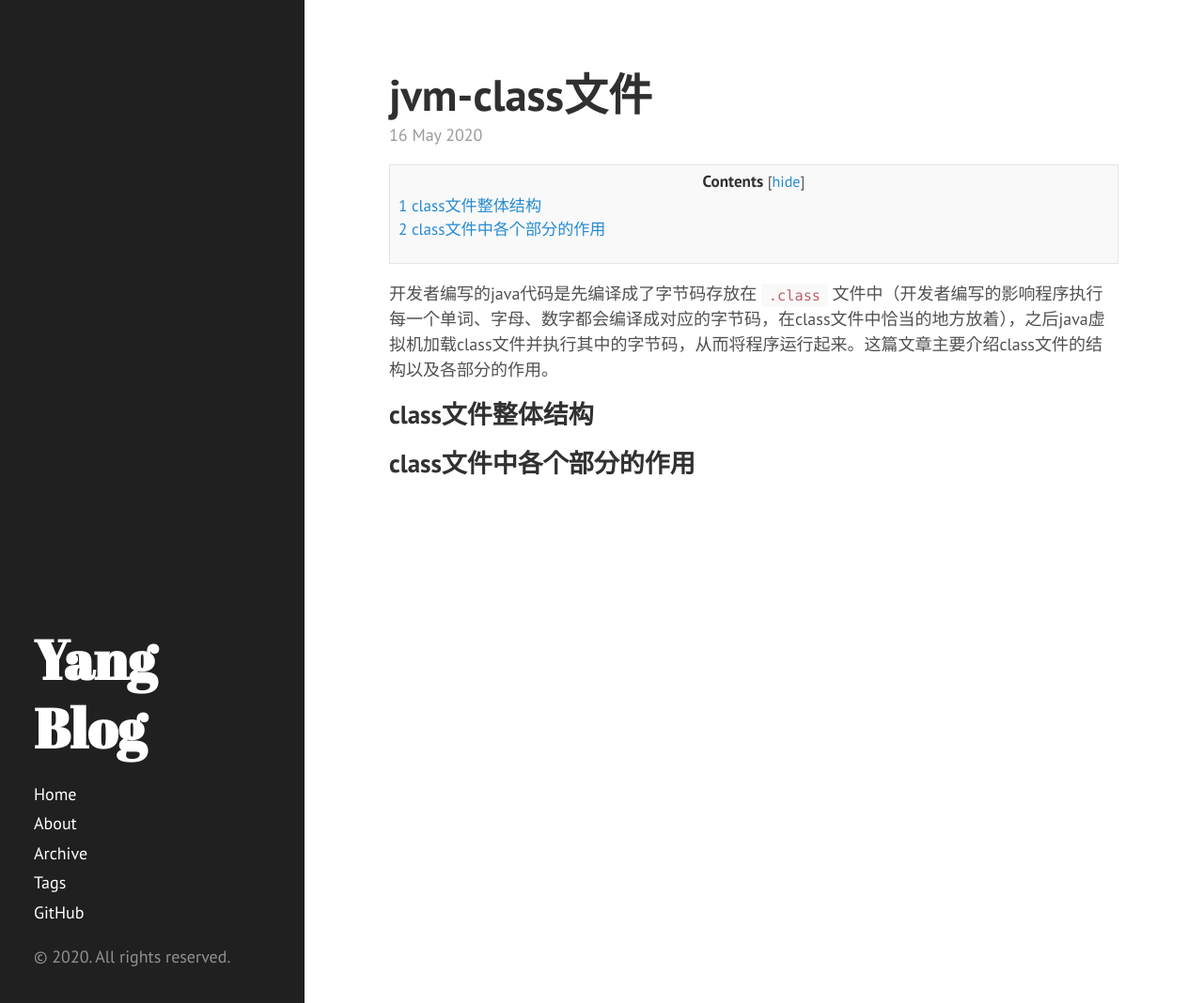
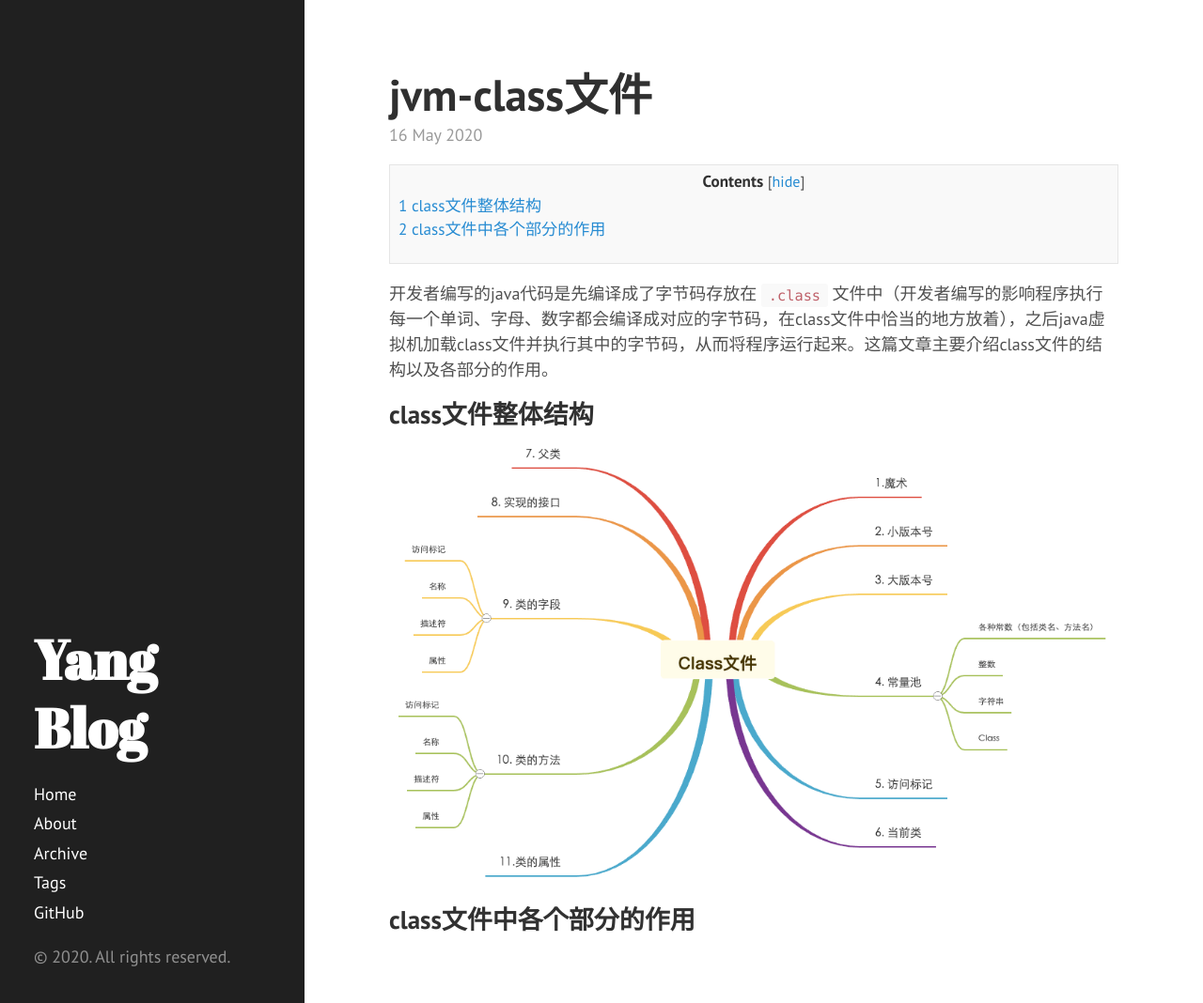
Before and after one commit to diego1109/diego1109.github.io, a Jekyll site: the page built from _posts/2020-05-16-jvm-class-file.md, in a window 1280 px wide and 1068 px high. Shown: the whole window at 94% size. Built offline with Jekyll 4.4.1, drawn with Linux system fonts in a browser that asks for light colours; nearby versions of some CDN libraries; comment, search, counter and statistics services are not loaded.

Commit message:
blog: update class file image

```diff
--- a/_posts/2020-05-16-jvm-class-file.md
+++ b/_posts/2020-05-16-jvm-class-file.md
@@ -11,4 +11,8 @@ comments: true
 
 ## class文件整体结构
 
+<div align="center">
+    <img src="https://cdn.jsdelivr.net/gh/diego1109/diego1109.github.io/images/jvm-class-file.png">
+</div>
+
 ## class文件中各个部分的作用
```
Also changed, not shown: images/jvm-class-file.png (added).
